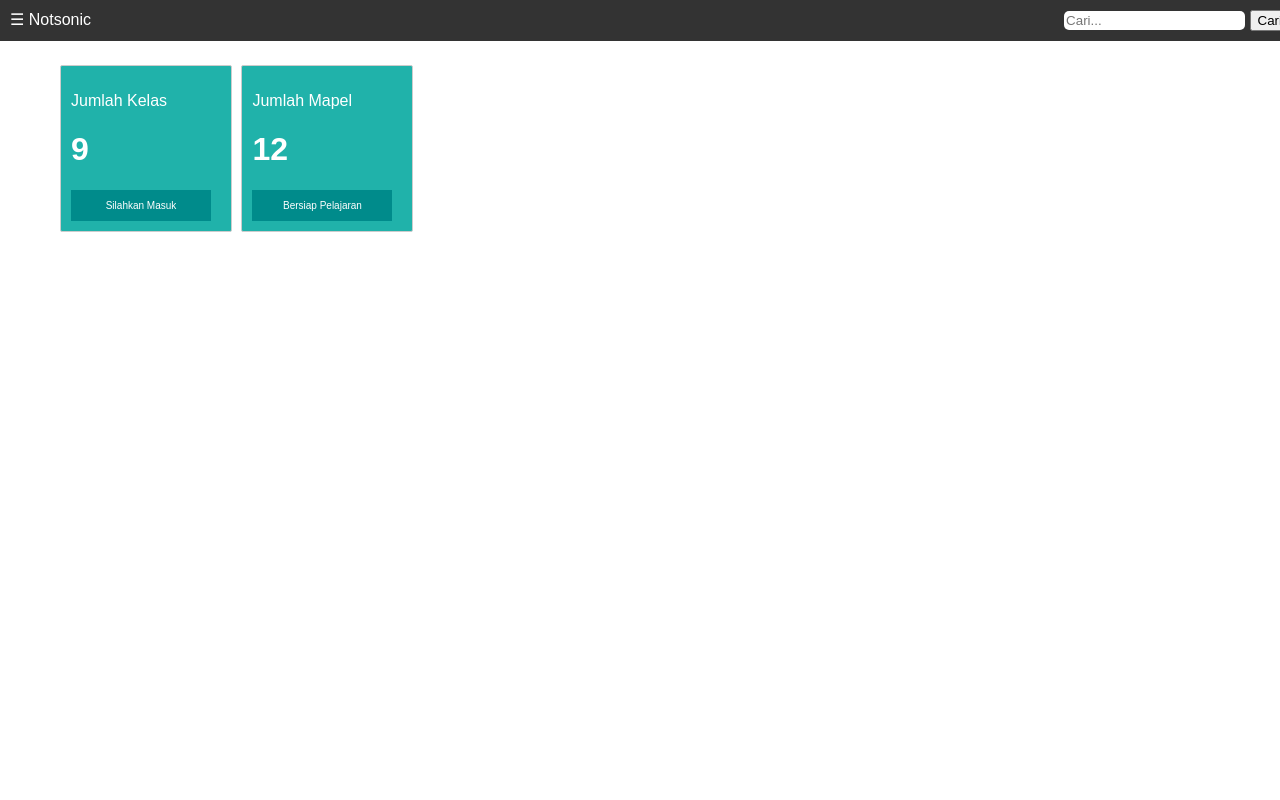
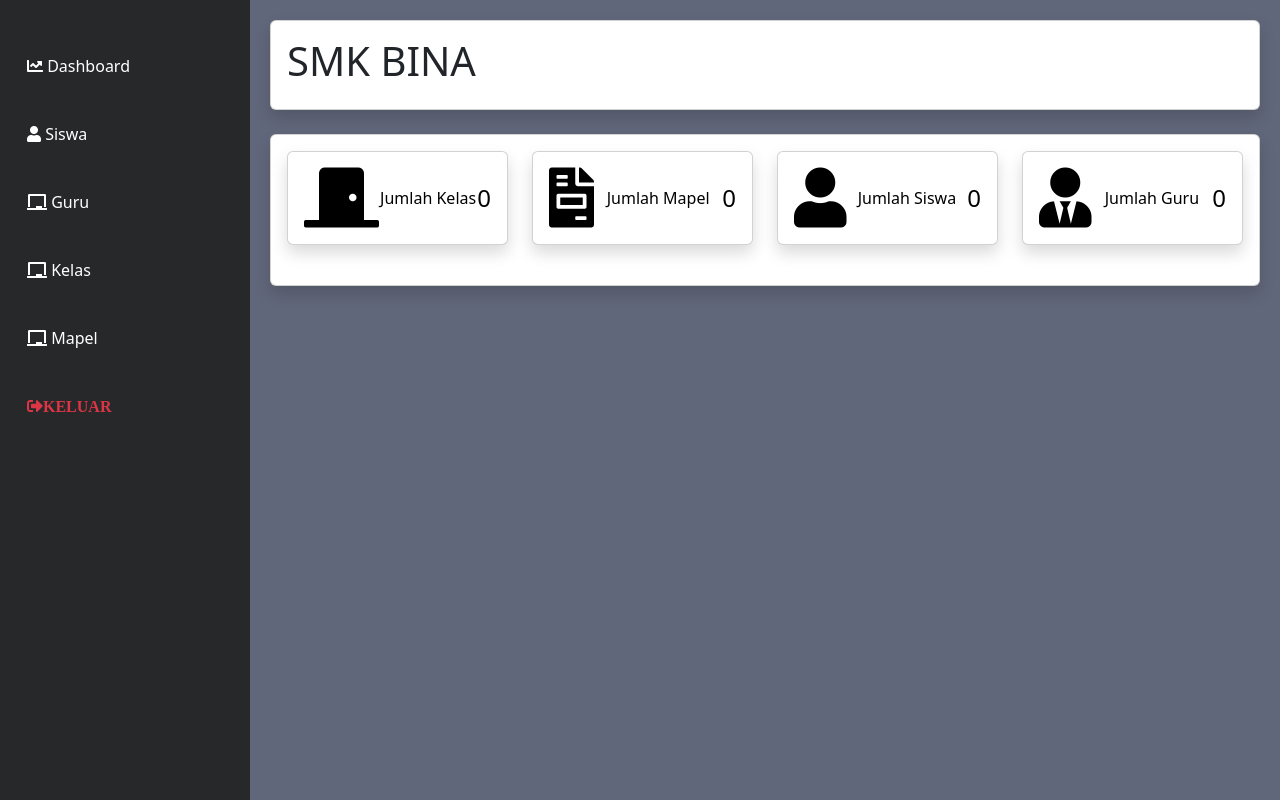
Before and after one commit to daniii71/miniproject, a CodeIgniter app: page /Project/admin/index in a window 1280 px wide. Run offline with CodeIgniter, Linux system fonts and the light colour scheme; the visitor is signed in with stand-in values (Sample User, id 1); data that the repository does not hold is empty; some libraries are stand-ins or nearby versions.

Commit message:
menganti tampilan

```diff
--- a/application/controllers/Admin.php
+++ b/application/controllers/Admin.php
@@ -14,19 +14,26 @@ if ($this->session->userdata('logged_in')!=true) {
 
  public function index()
  {
+  $data['mapel'] = $this->m_model->get_data('mapel')->num_rows();
+    $data['siswa'] = $this->m_model->get_data('siswa')->num_rows();
+    $data['guru'] = $this->m_model->get_data('guru')->num_rows();
+    $data['kelas'] = $this->m_model->get_data('kelas')->num_rows();
 
-  $this->load->view('admin/index');
+  $this->load->view('admin/index', $data);
  }
+//  ini untuk siswa
  public function siswa()
  {
     $data['siswa'] = $this->m_model->get_data('siswa')->result();
   $this->load->view('admin/siswa', $data);
  }
+// untuk menghapus siswa
  public function hapus_siswa($id)
  {
      $this->m_model->delete('siswa', 'id_siswa', $id);
      redirect(base_url('admin/siswa'));
  }
+// untuk menambahkan siswa
  public function tambah_siswa()
  {
     $data['kelas'] = $this->m_model->get_data('kelas')->result();
@@ -45,6 +52,7 @@ if ($this->session->userdata('logged_in')!=true) {
     redirect(base_url('admin/siswa'));
  }
 
+// ubah siswa
  public function ubah_siswa($id){
   $data['siswa']=$this->m_model->get_by_id('siswa', 'id_siswa', $id)->result();
   $data['kelas']=$this->m_model->get_data('kelas')->result();
@@ -84,6 +92,7 @@ if ($this->session->userdata('logged_in')!=true) {
   }
 
 
+  // funciont guru
  public function guru()
  {
     $data['guru'] = $this->m_model->get_data('guru')->result();
--- a/application/controllers/Auth.php
+++ b/application/controllers/Auth.php
@@ -40,6 +40,7 @@ class Auth extends CI_Controller {
         }
     }
 
+    // ini register
     public function register() {
         $this->load->view('auth/register');
     }
@@ -49,9 +50,9 @@ class Auth extends CI_Controller {
         $username = $this->input->post('username', true);
         $password = $this->input->post('password', true);
 
-        // Check if the password length is at least 8 characters
+        // password harus lebih dari 8
         if (strlen($password) < 8) {
-            // Password is too short, redirect back to registration
+            // Password
             redirect(base_url() . "auth/register");
         }
 
--- a/application/views/admin/index.php
+++ b/application/views/admin/index.php
@@ -1,161 +1,198 @@
 <!DOCTYPE html>
 <html lang="en">
+
 <head>
     <meta charset="UTF-8">
     <meta name="viewport" content="width=device-width, initial-scale=1.0">
-    <title>Index</title>
+    <title>Dashboard</title>
+    <link href="https://cdn.jsdelivr.net/npm/bootstrap@5.3.2/dist/css/bootstrap.min.css" rel="stylesheet">
+    <link href="https://cdnjs.cloudflare.com/ajax/libs/font-awesome/5.15.3/css/all.min.css" rel="stylesheet">
+    <style>
 
-    <style>
-        /* Global Styles */
     body {
-            font-family: Arial, sans-serif;
+        display: flex;
         margin: 0;
-            padding: 0;
+        min-height: 100vh;
+        background-color: #61677A;
+
     }
 
-        /* Navbar Styles */
-        .navbar {
-            background-color: #333;
+    #sidebar {
+        background-color: #272829;
+
         color: #fff;
-            padding: 10px;
+        height: 100%;
+        width: 250px;
         position: fixed;
+        left: 0;
         top: 0;
-            width: 100%;
-            z-index: 1;
+        transition: 0.3s;
+        padding-top: 20px;
     }
 
-        .navbar h1 {
-            margin: 0;
+    #sidebar a {
+        padding: 10px 15px;
+        text-decoration: none;
+        color: #fff;
+        display: block;
     }
 
-        .search-container {
-            float: right;
+    #sidebar a:hover {
+        background-color: #3366ff;
+        /* Darker blue on hover */
     }
 
-        .search-box {
-            padding: 2px;
-            border: none;
-            border-radius: 5px;
+    #content {
+        flex: 1;
+        margin-left: 250px;
+        transition: 0.3s;
+        padding: 20px;
     }
 
-        /* Side Navbar (Samping) Styles */
-        .sidenav {
-            height: 100%;
-            width: 0;
-            position: fixed;
-            z-index: 2;
-            top: 0;
-            left: 0;
-            background-color: #333;
-            overflow-x: hidden;
-            transition: 0.5s;
-            padding-top: 0px;
+    @media screen and (max-width: 788px) {
+        #sidebar {
+            width: 100%;
+            position: static;
+            height: auto;
+            margin-bottom: 20px;
         }
 
-        .sidenav a {
-            padding: 5px 10px;
-            text-decoration: none;
-            font-size: 18px;
-            color: #fff;
-            display: block;
-            transition: 0.3s;
+        #content {
+            margin-left: 0;
         }
-
-        .sidenav a:hover {
-            background-color: #555;
-        }
-
-        /* Content Styles */
-        .content {
-            margin-left: 0;
-            padding: 60px;
-            transition: margin-left 0.5s;
-        }
-
-        /* Card Styles */
-        .card {
-            background-color: #20B2AA;
-            border: 1px solid #ccc;
-            border-radius: 2px;
-            padding: 10px;
-            margin: 5px;
-            width: 150px;
-            display: inline-block;
-            color: white;
-            margin-left: 0;
-            transition: margin-left 0.5s;
-        }
-
-        /* Button Styles */
-        .login-button {
-            display: inline-block;
-            padding: 10px 20px;
-            background-color: #008B8B;
-            color: #fff;
-            text-decoration: none;
-            text-align: center;
-            font-size: 10px;
-            border: none;
-            width: 100px;
-        }
-
-        /* Button Hover Styles */
-        .openbtn:hover {
-            background-color: #555;
     }
     </style>
-
 </head>
 
 <body>
-    <!-- Navbar -->
+    <div class="container-fluid">
+        <div class="row">
+            <div id="sidebar" class="col-md-3 col-lg-2 d-md-block">
+                <br>
+                <a href="<?php echo base_url('admin') ?>">
+                    <i class="fas fa-chart-line mr-2"></i> Dashboard
+                </a>
+                <br>
+                <a href="<?php echo base_url('admin/siswa') ?>">
+                    <i class="fas fa-user mr-2"></i> Siswa
+                </a>
+                <br>
+                <a href="<?php echo base_url('admin/guru') ?>">
+                    <i class="fas fa-chalkboard mr-2"></i> Guru
+                </a>
+                <br>
+                <a href="<?php echo base_url('admin/kelas') ?>">
+                    <i class="fas fa-chalkboard mr-2"></i> Kelas
+                </a>
+                <br>
+                <a href="<?php echo base_url('admin/mapel') ?>">
+                    <i class="fas fa-chalkboard mr-2"></i> Mapel
+                </a>
+                <br>
+                <a type="button" onclick="confirmLogout()">
+                    <i class="fas fa-sign-out-alt text-danger">KELUAR</i>
+                </a>
+            </div>
 
-    <!-- Navbar -->
-<div class="navbar d-flex justify-content-center">
-    <span class="openbtn" onclick="openNav()">&#9776;</span>
-    <span class="ml-3">Notsonic</span>
-    <div class="search-container">
-        <input type="text" class="search-box" placeholder="Cari...">
-        <button type="submit">Cari</button>
+            <div id="content" role="main">
+                <div class="card mb-4 shadow">
+                    <div class="card-body d-flex justify-content-between align-items-center">
+                        <h1>SMK BINA</h1>
+
                     </div>
                 </div>
-
-
-    <!-- Side Navbar (Samping) -->
-    <div class="sidenav" id="mySidenav">
-        <br>
-        <a href="javascript:void(0)" class="closebtn" onclick="closeNav()">&times; closs</a>
-        <br>
-        <a href="<?php echo base_url('admin') ?>">Beranda</a>
-        <br>
-        <a href="<?php echo base_url('admin/siswa') ?>">Siswa</a>
-        <br>
-        <a href="<?php echo base_url('admin/guru') ?>">Guru</a>
+                <div class="card mb-4 shadow">
+                    <div class="card-body">
+                        <div class="row">
+                            <div class="col-md-3 mb-4">
+                                <div class="card shadow bg-D8D9DA text-black shadow border-10 rounded">
+                                    <div class="card-body d-flex align-items-center justify-content-between">
+                                        <div>
+                                            <i class="fas fa-door-closed mr-2" style="font-size: 60px;"></i>
                                         </div>
-
-    <!-- Content -->
-    <div class="content">
-        <div class="card">
-            <p>Jumlah Kelas</p>
-            <h1>9</h1>
-            <a href="./admin/detail_kelas" target="_blank" class="login-button">Silahkan Masuk </a>
+                                        <div class="ml-auto">Jumlah Kelas</div>
+                                        <span style="font-size: 24px;">
+                                            <?php echo $kelas ?>
+                                        </span>
                                     </div>
-        <div class="card">
-            <p>Jumlah Mapel</p>
-            <h1>12</h1>
-            <a href="./admin/detail_mapel" target="_blank" class="login-button">Bersiap  Pelajaran</a>
                                 </div>
-
+                            </div>
+                            <div class="col-md-3 mb-4">
+                                <div class="card shadow bg-D8D9DA text-black shadow border-10 rounded">
+                                    <div class="card-body d-flex align-items-center justify-content-between">
+                                        <div>
+                                            <i class="fas fa-file-invoice mr-2" style="font-size: 60px;"></i>
+                                        </div>
+                                        <div class="ml-auto">Jumlah Mapel</div>
+                                        <span style="font-size: 24px;">
+                                            <?php echo $mapel ?>
+                                        </span>
+                                    </div>
+                                </div>
+                            </div>
+                            <div class="col-md-3 mb-4">
+                                <div class="card shadow bg-D8D9DA text-black shadow border-10 rounded">
+                                    <div class="card-body d-flex align-items-center justify-content-between">
+                                        <div>
+                                            <i class="fas fa-user mr-2" style="font-size: 60px;"></i>
+                                        </div>
+                                        <div class="ml-auto">Jumlah Siswa</div>
+                                        <span style="font-size: 24px;">
+                                            <?php echo $siswa ?>
+                                        </span>
+                                    </div>
+                                </div>
+                            </div>
+                            <div class="col-md-3 mb-4">
+                                <div class="card shadow bg-D8D9DA text-black shadow border-10 rounded">
+                                    <div class="card-body d-flex align-items-center justify-content-between">
+                                        <div>
+                                            <i class="fas fa-user-tie mr-2" style="font-size: 60px;"></i>
+                                            <p class="m-0"></p>
+                                        </div>
+                                        <div class="ml-auto">Jumlah Guru</div>
+                                        <span style="font-size: 24px;">
+                                            <?php echo $guru ?>
+                                        </span>
+                                    </div>
+                                </div>
+                            </div>
+                        </div>
+                    </div>
+                </div>
+            </div>
+        </div>
+    </div>
+    <script src="https://cdn.jsdelivr.net/npm/sweetalert2@10"></script>
+    <!-- LOGOUT -->
     <script>
-        function openNav() {
-            document.getElementById("mySidenav").style.width = "250px";
-            document.getElementsByClassName("content")[0].style.marginLeft = "250px";
+    function confirmLogout() {
+        Swal.fire({
+            title: 'Yakin mau LogOut?',
+            icon: 'warning',
+            showCancelButton: true,
+            confirmButtonColor: '#3085d6',
+            cancelButtonColor: '#d33',
+            confirmButtonText: 'Ya',
+            cancelButtonText: 'Batal'
+        }).then((result) => {
+            if (result.isConfirmed) {
+                window.location.href = "<?php echo base_url('/') ?>";
             }
-
-        function closeNav() {
-            document.getElementById("mySidenav").style.width = "0";
-            document.getElementsByClassName("content")[0].style.marginLeft = "0";
+        });
     }
     </script>
+    <script>
+    function toggleSidebar() {
+        var sidebar = document.getElementById("sidebar");
+        var content = document.getElementById("content");
+        sidebar.style.width = sidebar.style.width === "250px" ? "0" : "250px";
+        content.style.marginLeft = content.style.marginLeft === "250px" ? "0" : "250px";
+    }
+    </script>
+    <script src="https://code.jquery.com/jquery-3.5.1.slim.min.js"></script>
+    <script src="https://cdn.jsdelivr.net/npm/@popperjs/core@2.10.2/dist/umd/popper.min.js"></script>
+    <script src="https://stackpath.bootstrapcdn.com/bootstrap/4.5.2/js/bootstrap.min.js"></script>
 </body>
+
 </html>
--- a/application/views/auth/login.php
+++ b/application/views/auth/login.php
@@ -8,7 +8,7 @@
     <title>Login</title>
     <style>
     body {
-            background-image: url(https://png.pngtree.com/thumb_back/fw800/background/20210501/pngtree-welcome-back-to-school-title-written-in-a-chalk-board-image_691852.jpg);
+            background-image: url(https://binusasmg.sch.id/wp-content/uploads/2021/02/ET-blogpost-remoteworker-May15.png);
             background-size: cover;
             background-repeat: no-repeat;
             background-attachment: fixed;
@@ -54,7 +54,7 @@
                 <br>
                     <div class="mb-3">
                         <div class="ddd">
-                            <label for="email" class="block mb-2 text-sm text-center" style="color:yellow">Email Address</label>
+                            <label for="email" class="block mb-2 text-sm text-center" style="color:black">Email Address</label>
                         <input type="email" class="form-control" name="email" id="email" placeholder="Input your email"
                             aria-describedby="emailHelp"></div>
 
@@ -62,7 +62,7 @@
                             <br>
                         <div class="flex justify-between mb-2">
                             <div class="ddd">
-                                <label for="password" class="text-sm" style="color:yellow">Password</label>
+                                <label for="password" class="text-sm" style="color:black">Password</label>
                             <input type="password" class="form-control" name="password" id="password"
                                 placeholder="Input your password" autocomplete="off">
                             </div>
--- a/application/views/home.php
+++ b/application/views/home.php
@@ -10,7 +10,7 @@
     <style>
 
         body {
-            background-image: url(https://foto.data.kemdikbud.go.id/getImage/20328986/12.jpg);
+            background-image: url(https://binus.icei.ac.id/asset-v1:BINUSx+ECON6069001+23.11+type@asset+block@Icon_Pak_Fauzi.jpeg);
             background-size: cover;
             background-repeat: no-repeat;
             background-attachment: fixed;
```
Also changed, not shown: application/views/admin/guru.php (+7 -7 lines), application/views/admin/siswa.php (+19 -19 lines), application/views/auth/register.php (+5 -5 lines). Lines whose indentation alone changed are shown as unchanged.
